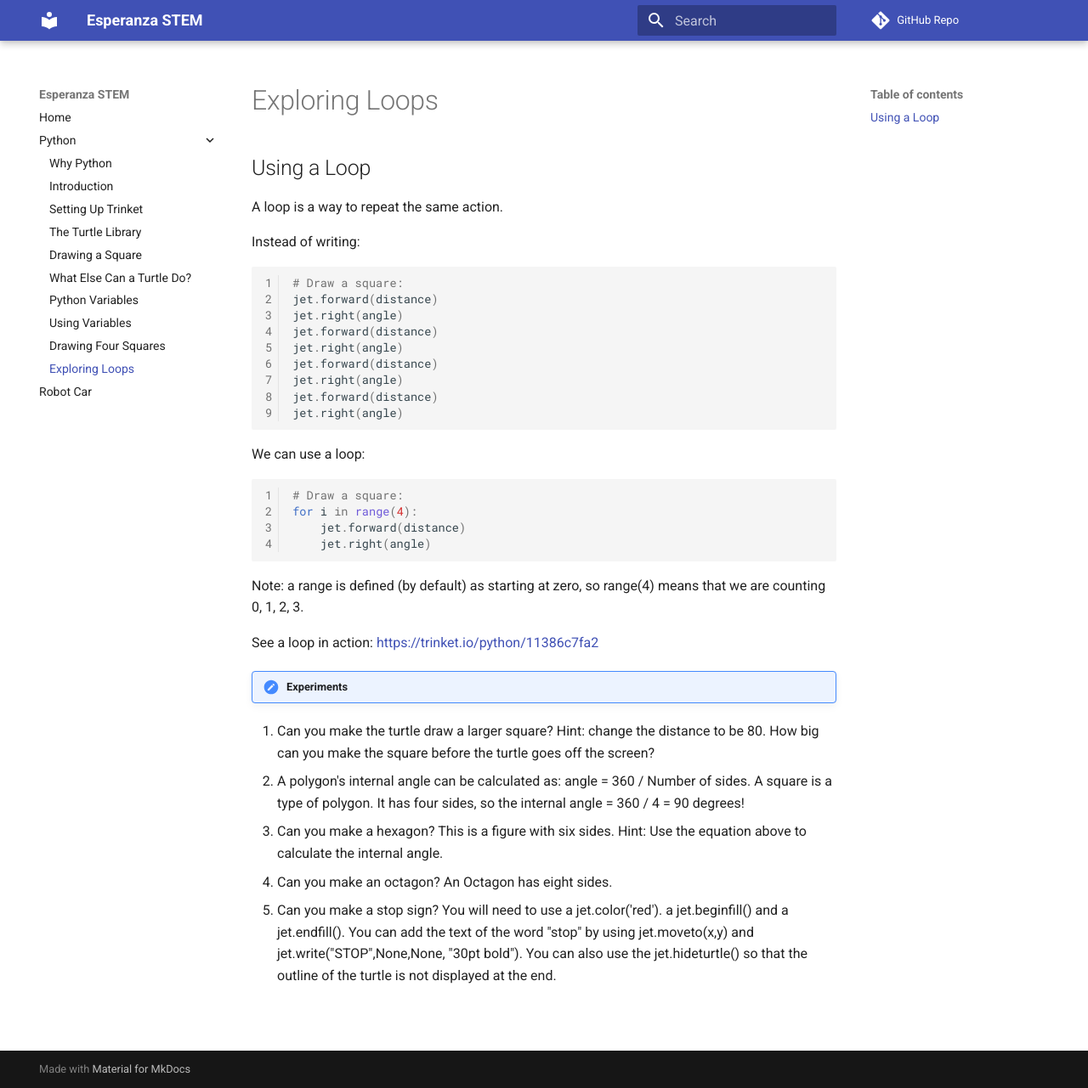
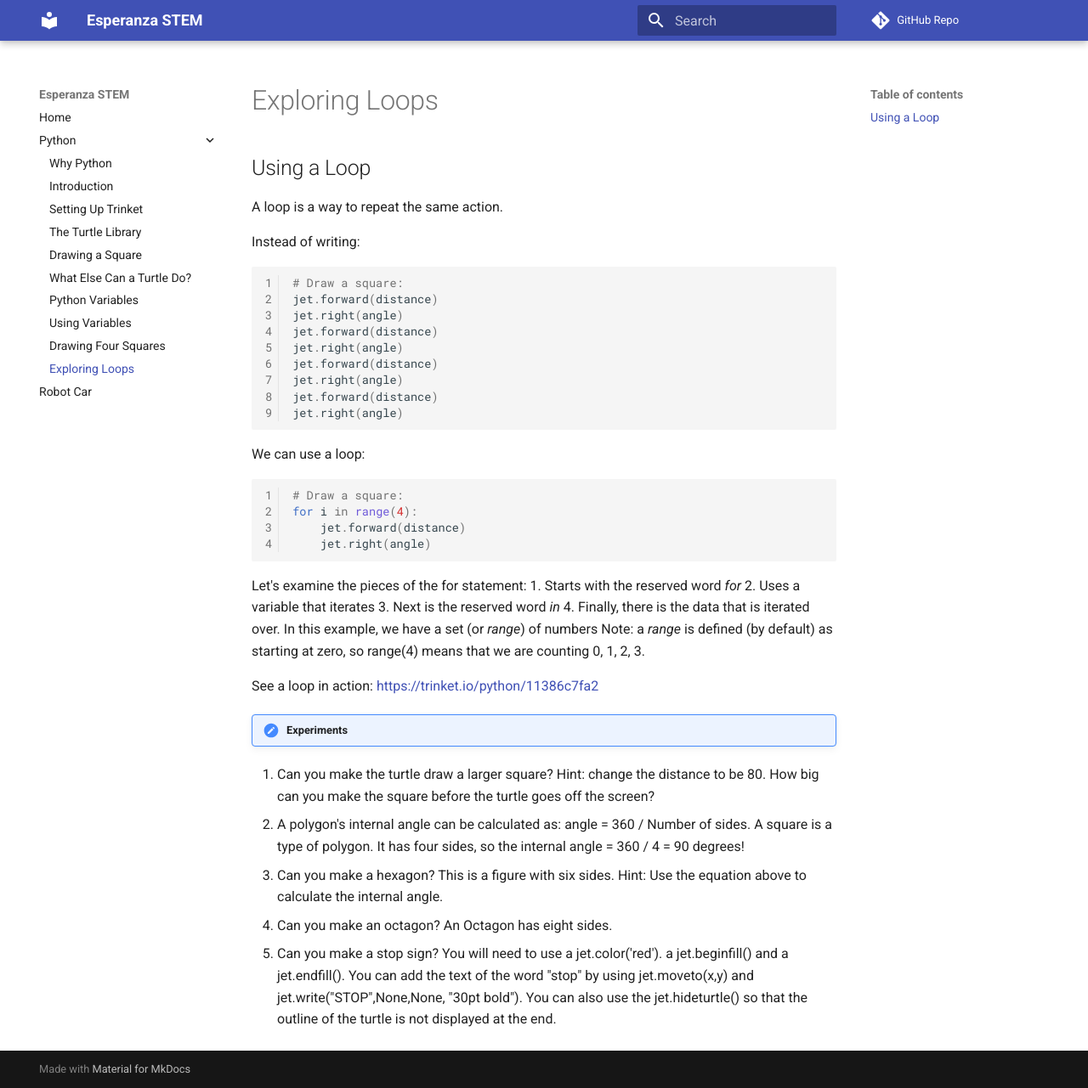
Before and after one commit to jetannenbaum/esperanzaSTEM, an MkDocs documentation site: the page built from docs/python/loops.md, in a window 1280 px wide and 1281 px high. Shown: the whole window at 85% size. Built offline with MkDocs 1.6.1 and Material for MkDocs 9.7.7, drawn with Linux system fonts in a browser that asks for light colours; comment, search, counter and statistics services are not loaded.

Commit message:
Update loops.md
Added details about a for loop

````diff
--- a/docs/python/loops.md
+++ b/docs/python/loops.md
@@ -25,7 +25,12 @@ for i in range(4):
     jet.right(angle)
 ```
 
-Note: a range is defined (by default) as starting at zero, so range(4) means that we are counting 0, 1, 2, 3.
+Let's examine the pieces of the for statement:
+1. Starts with the reserved word _for_
+2. Uses a variable that iterates
+3. Next is the reserved word _in_
+4. Finally, there is the data that is iterated over.  In this example, we have a set (or _range_) of numbers
+Note: a _range_ is defined (by default) as starting at zero, so range(4) means that we are counting 0, 1, 2, 3.
 
 See a loop in action: [https://trinket.io/python/11386c7fa2](https://trinket.io/python/11386c7fa2)
 
````
